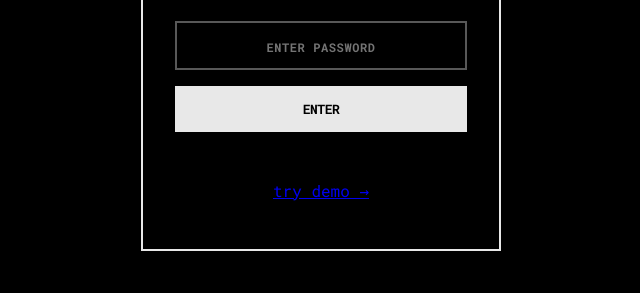
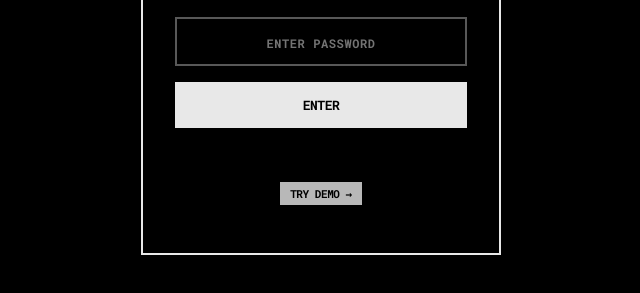
Before and after one commit to hardreaders/maycontrol, a plain HTML site: page index.html in a window 1280 px wide. Shown: the part 343-636 px from the top of the page, without its empty margins (319-959 px from the left). Drawn offline with nearby package versions, Linux system fonts and the light colour scheme.

Commit message:
Update style.css

```diff
--- a/style.css
+++ b/style.css
@@ -2185,3 +2185,26 @@ input[type="number"] {
   .rp2-today-grid { grid-template-columns: repeat(2, 1fr); }
   .rp2-td-icon { font-size: 22px; }
 }
+
+
+
+
+
+/* Demo link on password screen */
+.demo-link {
+  display: inline-block;
+  font-size: 11px;
+  font-weight: 800;
+  text-transform: uppercase;
+  letter-spacing: -0.04em;
+  color: var(--bg);
+  background: var(--text-dim);
+  text-decoration: none;
+  padding: 4px 10px;
+  margin-top: 6px;
+  transition: background 0.12s linear;
+}
+
+.demo-link:hover {
+  background: var(--text);
+}
```
